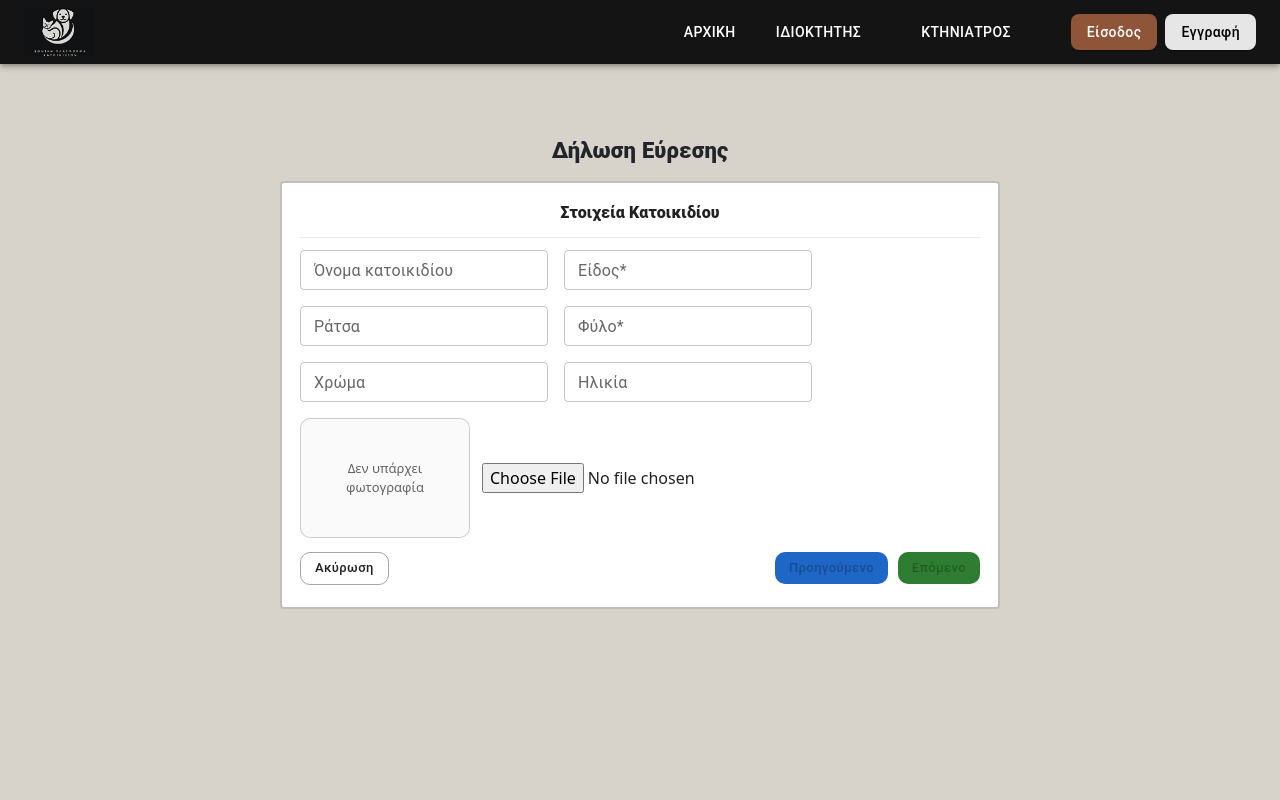
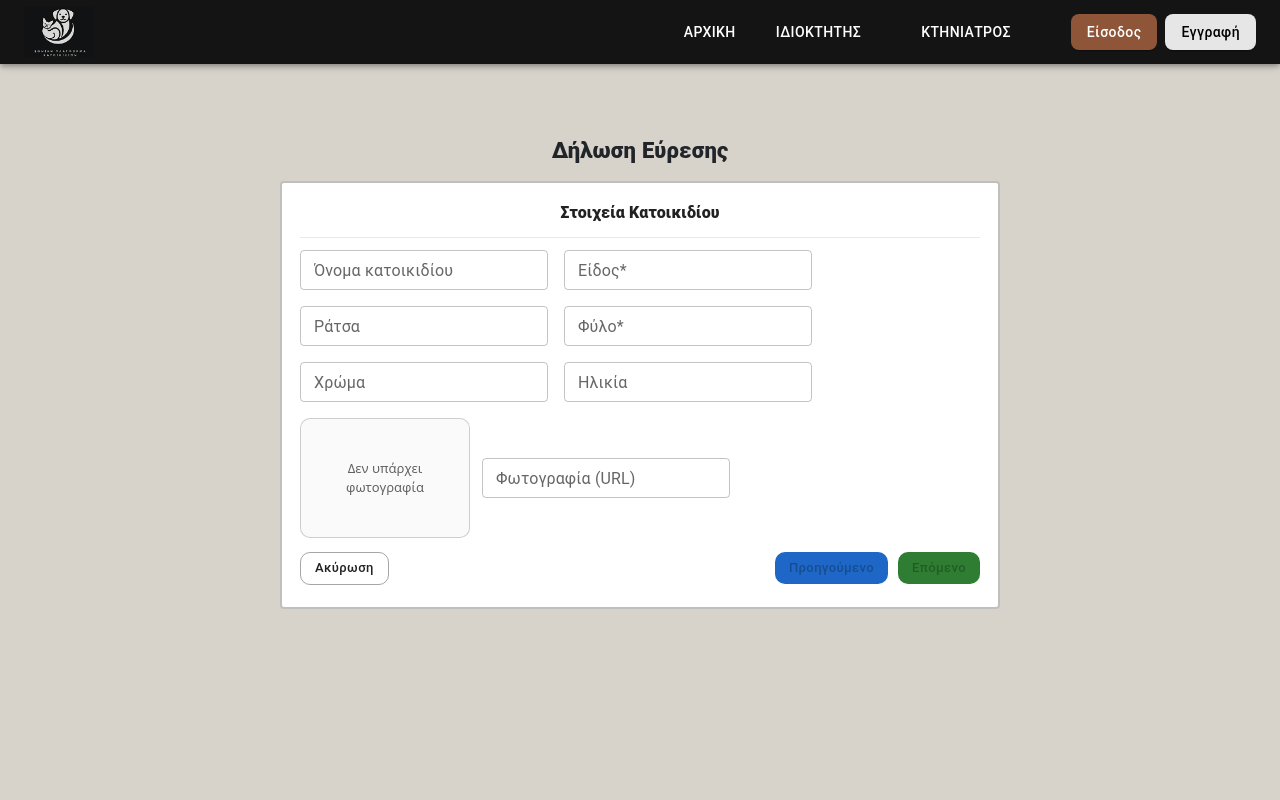
Before and after one commit to MerApost/Website-PetHealth, a React (Create React App) app: page /lost_pets/1/found_report in a window 1280 px wide. Shown: the top 800 px of the page. Built offline with nearby package versions, Linux system fonts and the light colour scheme; some icons are missing.

Commit message:
photo url fix

```diff
--- a/src/pages/Lost_Pets/FoundReport.js
+++ b/src/pages/Lost_Pets/FoundReport.js
@@ -46,17 +46,6 @@ export default function FoundReport() {
   const next = () => setStep((s) => Math.min(s + 1, 3));
   const prev = () => setStep((s) => Math.max(s - 1, 0));
 
-  const onPhotoChange = (e) => {
-    const file = e.target.files?.[0];
-    if (!file) return;
-
-    const reader = new FileReader();
-    reader.onload = () => {
-      const base64 = String(reader.result || "");
-      setForm((p) => ({ ...p, photo: base64 }));
-    };
-    reader.readAsDataURL(file);
-  };
 
   const validateStep = () => {
     if (step === 0) return form.species && form.gender;
@@ -182,7 +171,14 @@ export default function FoundReport() {
                     </div>
 
                     <div className="photo-upload-input">
-                      <input type="file" accept="image/*" onChange={onPhotoChange} />
+                      <TextField
+                        label="Φωτογραφία (URL)"
+                        size="small"
+                        fullWidth
+                        value={form.photo}
+                        onChange={change("photo")}
+                        placeholder="https://images.unsplash.com/..."
+                      />
                     </div>
                   </div>
                 </Grid>
--- a/src/pages/Owner/OwnerProfileEdit.js
+++ b/src/pages/Owner/OwnerProfileEdit.js
@@ -57,28 +57,10 @@ export default function OwnerProfileEdit() {
     const onDeletePet = (id) => setPets((prev) => prev.filter((p) => p.id !== id));
 
     const onPetPhotoChange = (petId) => (e) => {
-        const file = e.target.files?.[0];
-        if (!file) return;
-        const reader = new FileReader();
-        reader.onload = () => {
-        const base64 = String(reader.result || "");
+        const value = e.target.value;
         setPets((prev) =>
-            prev.map((p) => (p.id === petId ? { ...p, photo: base64 } : p))
+            prev.map((p) => (p.id === petId ? { ...p, photo: value } : p))
         );
-        };
-        reader.readAsDataURL(file);
-    };
-
-    const onOwnerPhotoChange = (e) => {
-        const file = e.target.files?.[0];
-        if (!file) return;
-
-        const reader = new FileReader();
-        reader.onload = () => {
-            const base64 = String(reader.result || "");
-            setForm((prev) => ({ ...prev, photo: base64 }));
-            };
-        reader.readAsDataURL(file);
     };
 
     const onSave = async (e) => {
@@ -163,7 +145,14 @@ export default function OwnerProfileEdit() {
         </div>
 
         <div style={{ marginTop: 10 }}>
-            <input type="file" accept="image/*" onChange={onOwnerPhotoChange} />
+            <TextField
+              label="Φωτογραφία (URL)"
+              size="small"
+              fullWidth
+              value={form.photo}
+              onChange={change("photo")}
+              placeholder="https://images.unsplash.com/..."
+            />
         </div>
         </Grid>
         </Grid>
@@ -186,10 +175,13 @@ export default function OwnerProfileEdit() {
                 </IconButton>
 
                 <div style={{ marginBottom: 10 }}>
-                  <input
-                    type="file"
-                    accept="image/*"
+                  <TextField
+                    label="Φωτογραφία (URL)"
+                    size="small"
+                    fullWidth
+                    value={p.photo || ""}
                     onChange={onPetPhotoChange(p.id)}
+                    placeholder="https://images.unsplash.com/..."
                   />
                 </div>
 
--- a/src/pages/Vet/VetProfileEdit.js
+++ b/src/pages/Vet/VetProfileEdit.js
@@ -71,17 +71,6 @@ export default function VetProfileEdit() {
 
   const change = (key) => (e) => setForm((p) => ({ ...p, [key]: e.target.value }));
 
-  const onVetPhotoChange = (e) => {
-    const file = e.target.files?.[0];
-    if (!file) return;
-
-    const reader = new FileReader();
-    reader.onload = () => {
-      const base64 = String(reader.result || "");
-      setForm((p) => ({ ...p, photo: base64 }));
-    };
-    reader.readAsDataURL(file);
-  };
 
   const changeService = (key) => (e) => setNewService((p) => ({ ...p, [key]: e.target.value }));
 
@@ -190,7 +179,14 @@ export default function VetProfileEdit() {
             </div>
 
             <div className="file-input-wrap">
-              <input type="file" accept="image/*" onChange={onVetPhotoChange} />
+              <TextField
+                label="Φωτογραφία (URL)"
+                size="small"
+                fullWidth
+                value={form.photo}
+                onChange={change("photo")}
+                placeholder="https://images.unsplash.com/..."
+              />
             </div>
           </Grid>
         </Grid>
```
